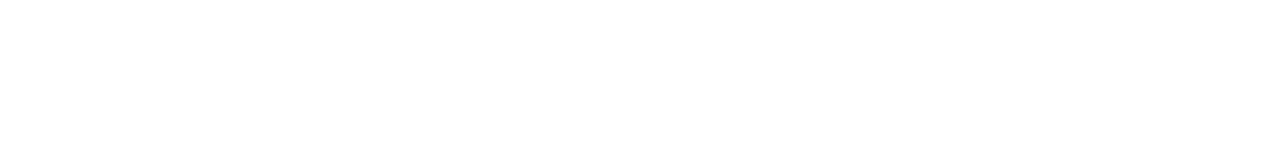
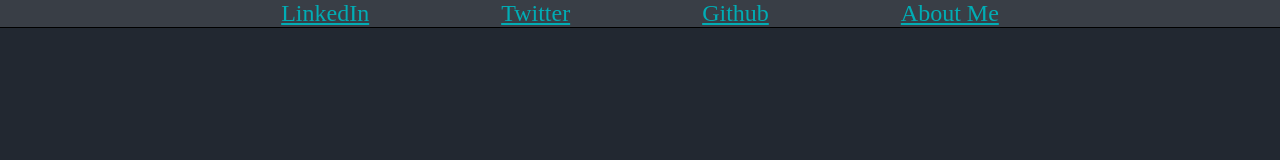
Before and after one commit to ObieMunoz/phase-0-personal-page, a plain HTML site: page index.html in a window 1280 px wide. Drawn offline with Linux system fonts and the light colour scheme.

Commit message:
Update index.html, styles.css, added navbar

```diff
--- a/index.html
+++ b/index.html
@@ -9,5 +9,11 @@
 </head>
 <body>
     <script src="script.js"></script>
+    <nav class="navbar">
+        <a href="https://www.linkedin.com/in/obedmunozjr">LinkedIn</a>
+        <a href="https://www.twitter.com/obiemunoz">Twitter</a>
+        <a href="https://github.com/obiemunoz">Github</a>
+        <a href="./aboutme.html">About Me</a>
+    </nav>
 </body>
 </html>
--- a/styles.css
+++ b/styles.css
@@ -4,3 +4,24 @@
 #00ADB5 - Teal
 #EEEEEE - Off-white
 */
+
+body {
+    background-color: #222831;
+}
+
+nav {
+    text-align: center;
+    background-color:#393E46;
+    left: 0;
+    top: 0;
+    position: fixed;
+    width: 100vw;
+    border-bottom: 1px solid;
+}
+
+nav a {
+    color: #00ADB5;
+    padding-right: 5%;
+    padding-left: 5%;
+    font-size:x-large;
+}
```
